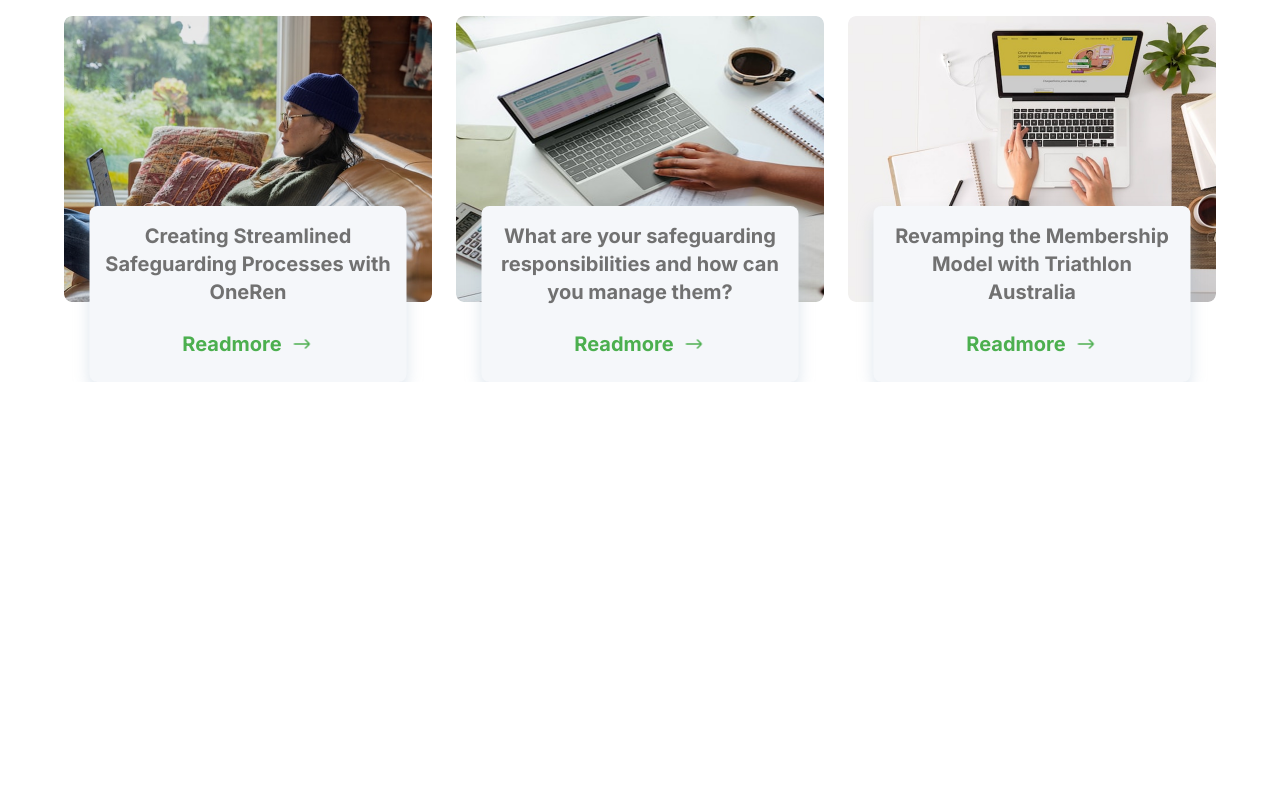
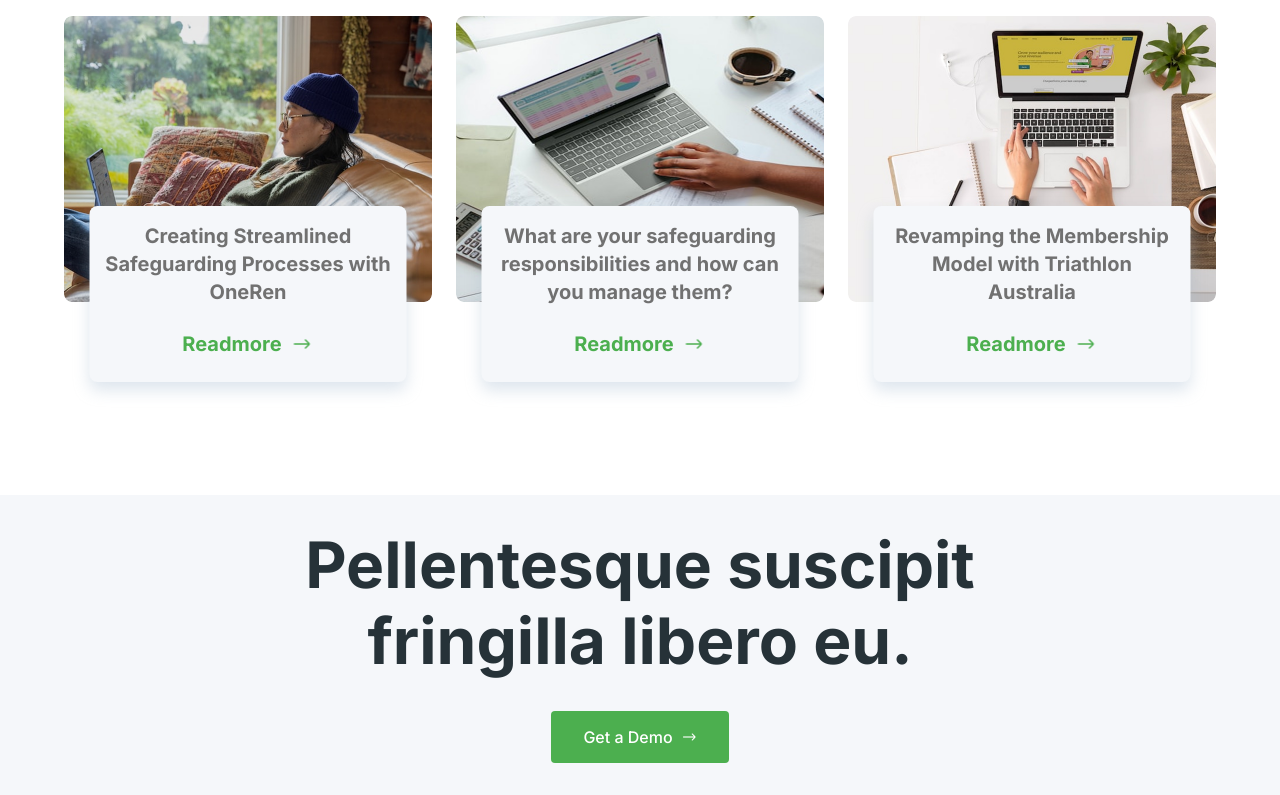
Before and after one commit to teksaglobalindonesia/next-wihope-2026, a Next.js app: page / in a window 1280 px wide. Shown: the part 2833-3628 px from the top of the page. Before the commit the page ends 3215 px from the top, so only its background shows below. Built offline with nearby package versions, Linux system fonts and the light colour scheme.

Commit message:
Ribbon
note: sudah sama" semibold tapi rasanya di figma lebih kurus

```diff
--- a/app/page.tsx
+++ b/app/page.tsx
@@ -6,20 +6,24 @@ import UnseenSpending from '@/components/UnseenSpending';
 import Achievement from '@/components/Achievement';
 import HowToDesign from '@/components/HowToDesign';
 import NewMarketing from '@/components/NewMarketing';
+import Ribbon from '@/components/Ribbon';
 export default function Page() {
   return (
     <div>
       <Header />
-      <div className='flex flex-col gap-[40px]'>
+      <div className="flex flex-col gap-[40px]">
         <Hero />
         <OurClient />
         <Community />
       </div>
-      <div className='flex flex-col mt-[42px] gap-[48px]'>
-      <UnseenSpending />
-      <Achievement />
-      <HowToDesign />
-      <NewMarketing />
+      <div className="mt-[42px] flex flex-col gap-[48px]">
+        <UnseenSpending />
+        <Achievement />
+        <HowToDesign />
+        <NewMarketing />
+      </div>
+      <div className="mt-[112.6px] flex flex-col">
+        <Ribbon />
       </div>
     </div>
   );
--- /dev/null
+++ b/components/Ribbon.tsx
@@ -0,0 +1,40 @@
+'use client';
+
+import { useState, useTransition } from 'react';
+import { useRouter } from 'next/navigation';
+import Button from './Button';
+export default function Ribbon() {
+  const router = useRouter();
+  const [loading, setLoading] = useState<string | null>(null);
+  const [isPending, startTransition] = useTransition();
+
+  const handleNavClick = (linkName: string, href: string) => {
+    if (isPending) return;
+    setLoading(linkName);
+    startTransition(() => {
+      router.push(href);
+    });
+  };
+  return (
+    <div className="flex h-[300px] flex-col items-center justify-center bg-neutral-silver font-inter">
+      <p className="w-[887px] text-center text-[64px] font-semibold leading-[76px] text-neutral-black">
+        Pellentesque suscipit fringilla libero eu.
+      </p>
+      <Button
+        variant="primary"
+        className="mt-[32px] h-[52px] w-[178px] text-[16px] font-medium"
+        loadingSize="h-[16px] w-[16px]"
+        loading={loading === 'getademo'}
+        icon={
+          <img className="h-[16px] w-[16px]" src="/right1.png" alt="arrow" />
+        }
+        onClick={() => {
+          setLoading('getademo');
+          startTransition(() => router.push('/test'));
+        }}
+      >
+        Get a Demo
+      </Button>
+    </div>
+  );
+}
```
Also changed, not shown: public/Right1.png (added).
